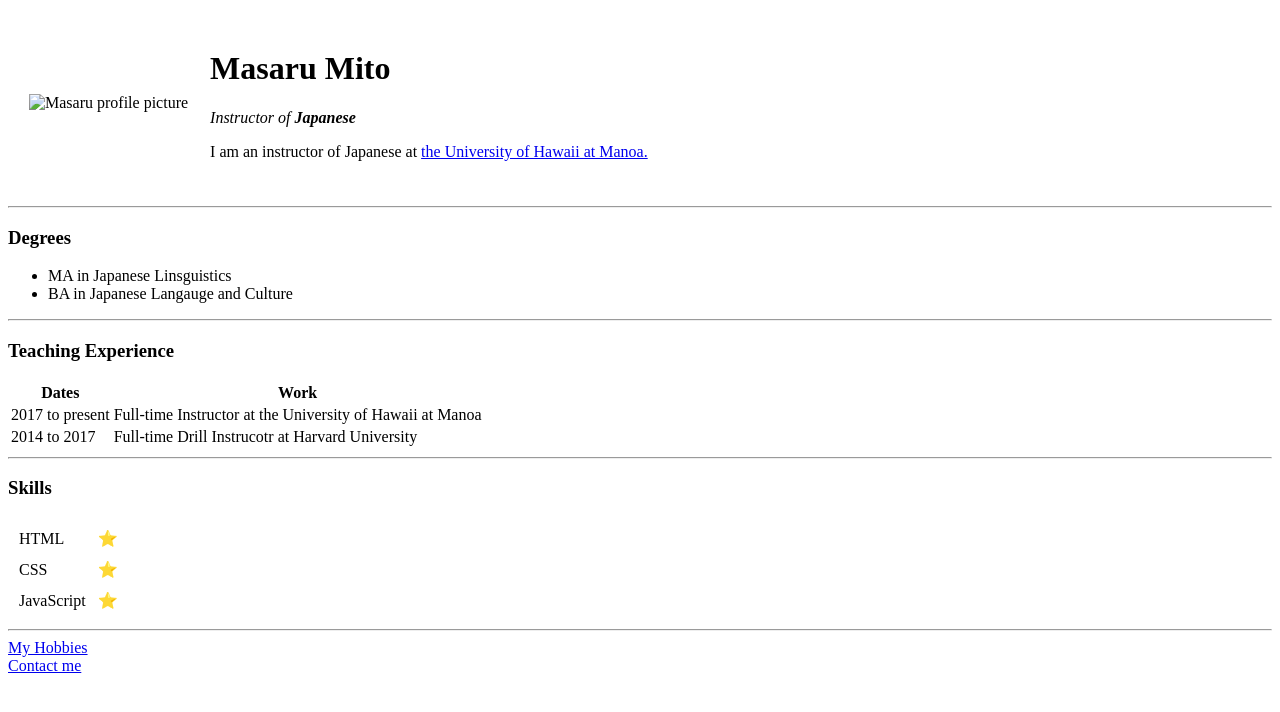
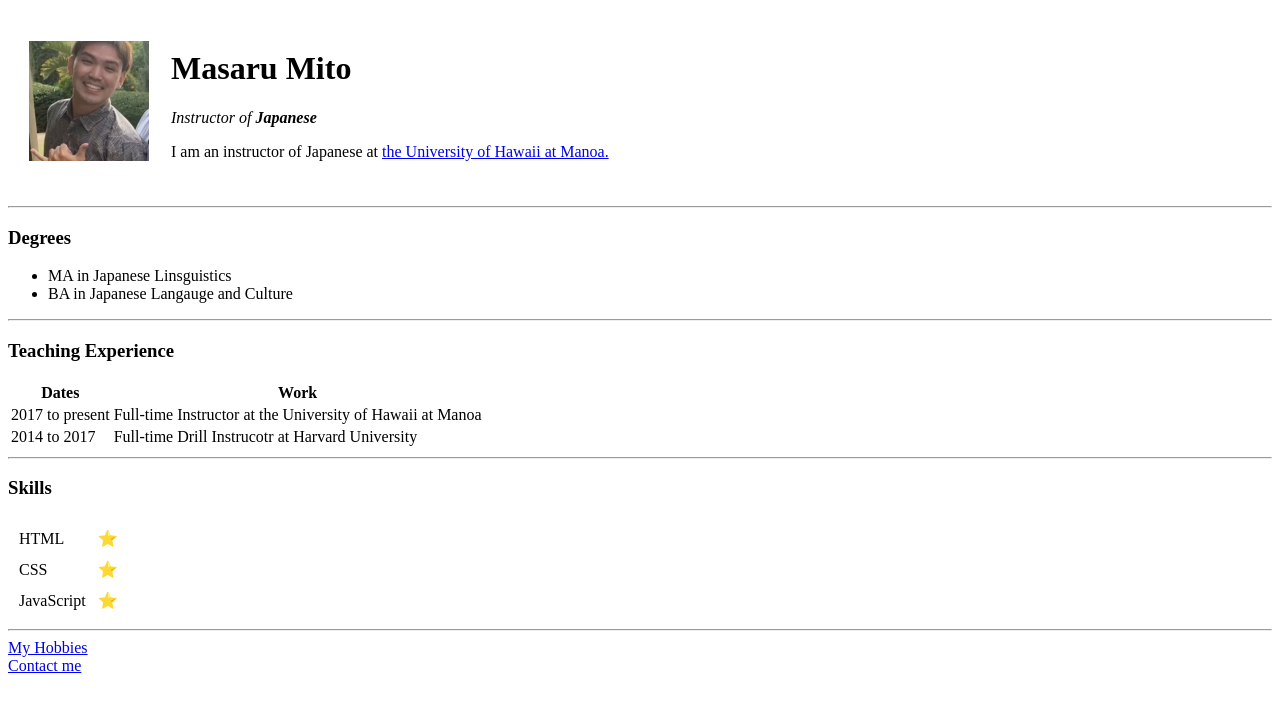
Before and after one commit to masaru1217/cv, a plain HTML site: page index.html in a window 1280 px wide. Drawn offline with Linux system fonts and the light colour scheme.

Commit message:
Update index.html

```diff
--- a/index.html
+++ b/index.html
@@ -7,7 +7,7 @@
     <body>
         <table cellspacing="20">
             <tr>
-                <td><img src="images/profile photo.jpg" alt="Masaru profile picture" height="120px" width="120px"></td>
+                <td><img src="profile photo.jpg" alt="Masaru profile picture" height="120px" width="120px"></td>
                 <td><h1>Masaru Mito</h1>
                     <p><em>Instructor of <strong>Japanese</strong></em></p>
                     <p>I am an instructor of Japanese at <a href="https://manoa.hawaii.edu/">the University of Hawaii at Manoa.</a></p></td>
```
